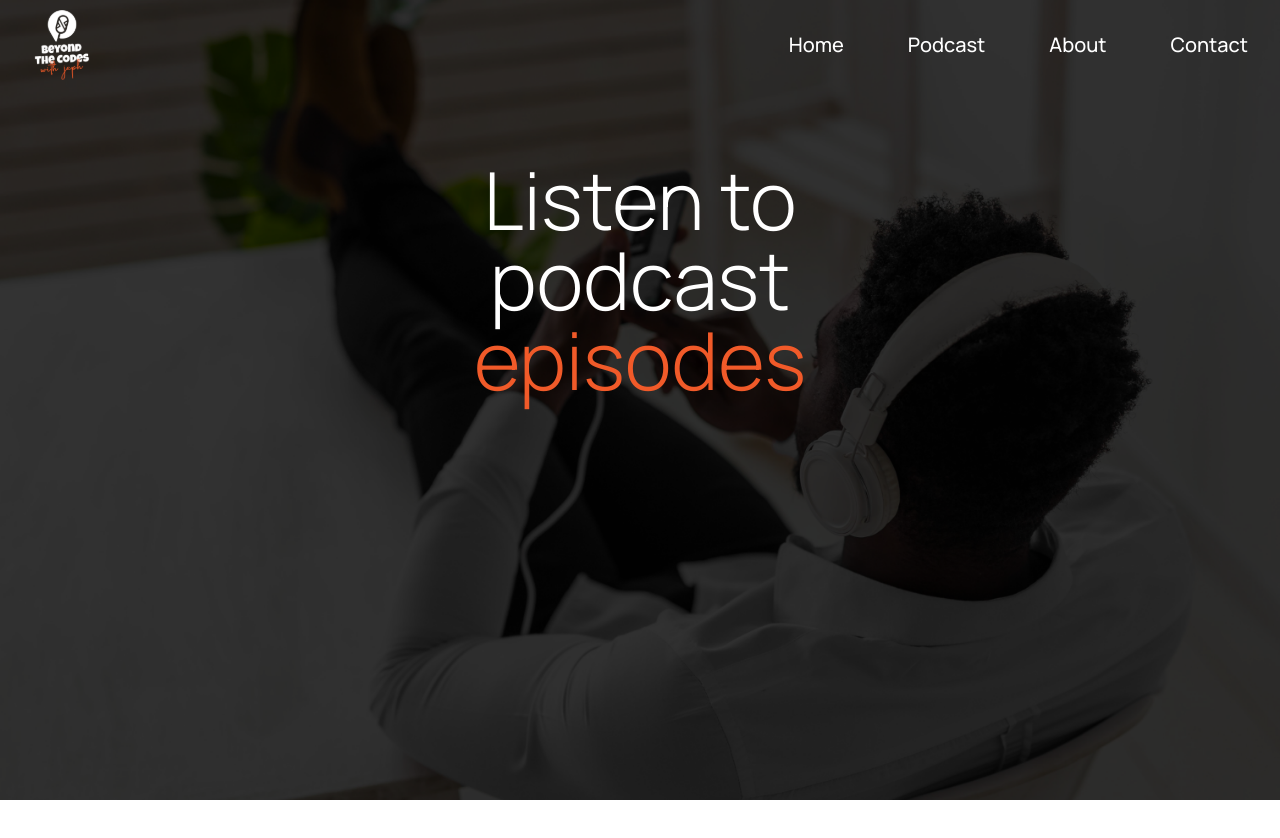
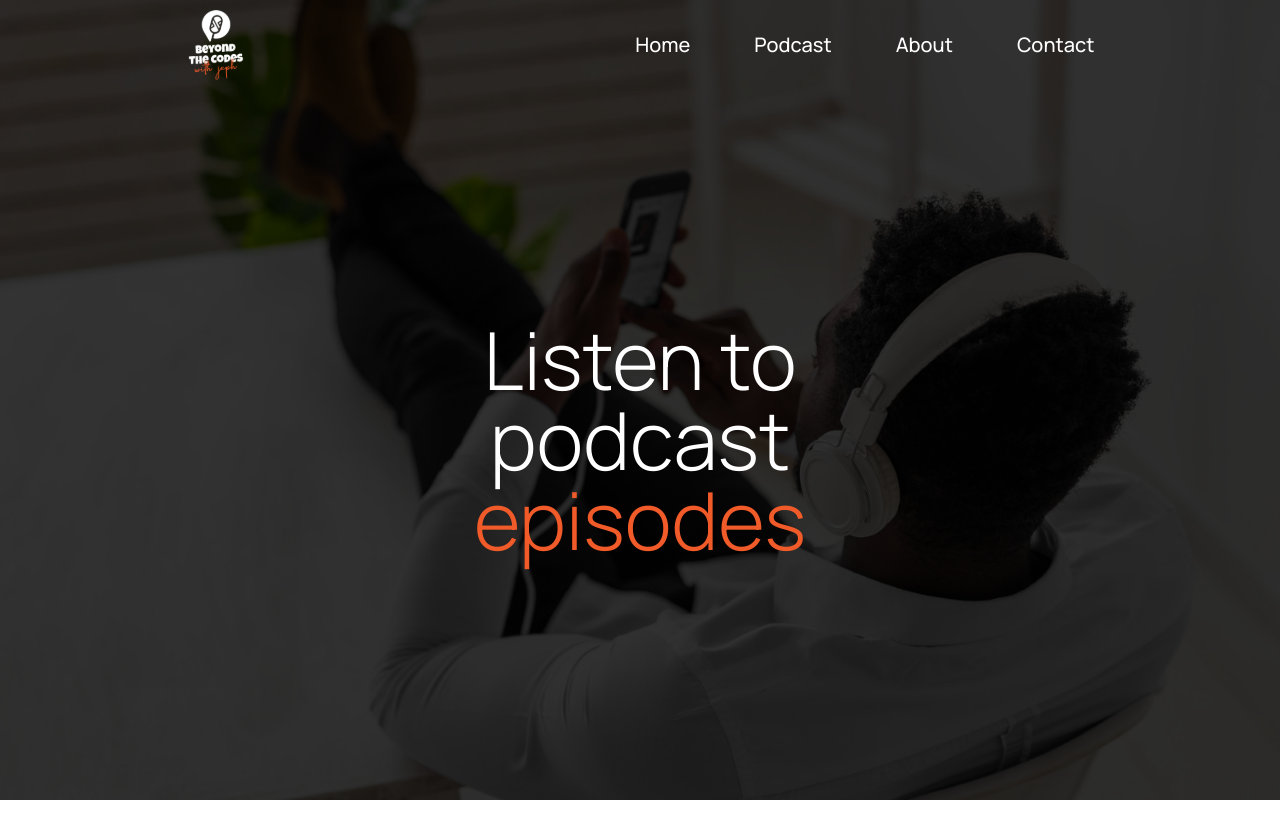
Before and after one commit to jephtah/beyondthecodes, a Next.js app: page /podcast in a window 1280 px wide. Shown: the top 838 px of the page. Built offline with nearby package versions, Linux system fonts and the light colour scheme.

Commit message:
fix nav width

```diff
--- a/src/component/Navigation/index.js
+++ b/src/component/Navigation/index.js
@@ -12,6 +12,7 @@ const Nav = styled.nav`
   width: 100%;
   margin: 0rem auto;
   position: fixed;
+  padding: 0 12%;
   background-color: ${(props) =>
     props.scroll && (props.inverse ? "black" : "white")};
   right: 0;
@@ -50,7 +51,7 @@ const Nav = styled.nav`
   @media screen and (max-width: 700px) {
     flex-direction: column;
     max-width: 100%;
-
+    padding: 0 0%;
     span {
       display: block;
     }
--- a/src/pages/podcast.js
+++ b/src/pages/podcast.js
@@ -32,7 +32,7 @@ const ScrollDown = styled.div`
 const Header = styled.header`
   text-align: center;
   padding: 0 10rem;
-  height: 100vh;
+  height: 90vh;
   //   position: relative;
   color: white;
 
@@ -40,7 +40,7 @@ const Header = styled.header`
     font-size: 80px;
     line-height: 80px;
     font-weight: 300;
-    margin-top: 10rem;
+    margin-top: 20rem;
     span {
       color: ${({ theme }) => theme.colors.primary};
     }
@@ -50,8 +50,10 @@ const Header = styled.header`
   @media screen and (max-width: 700px) {
     padding: 0rem;
     margin-top: 5rem;
+    height: 70vh;
     h1 {
       font-size: 40px;
+      margin-top: 15rem;
     }
   }
 `;
```
